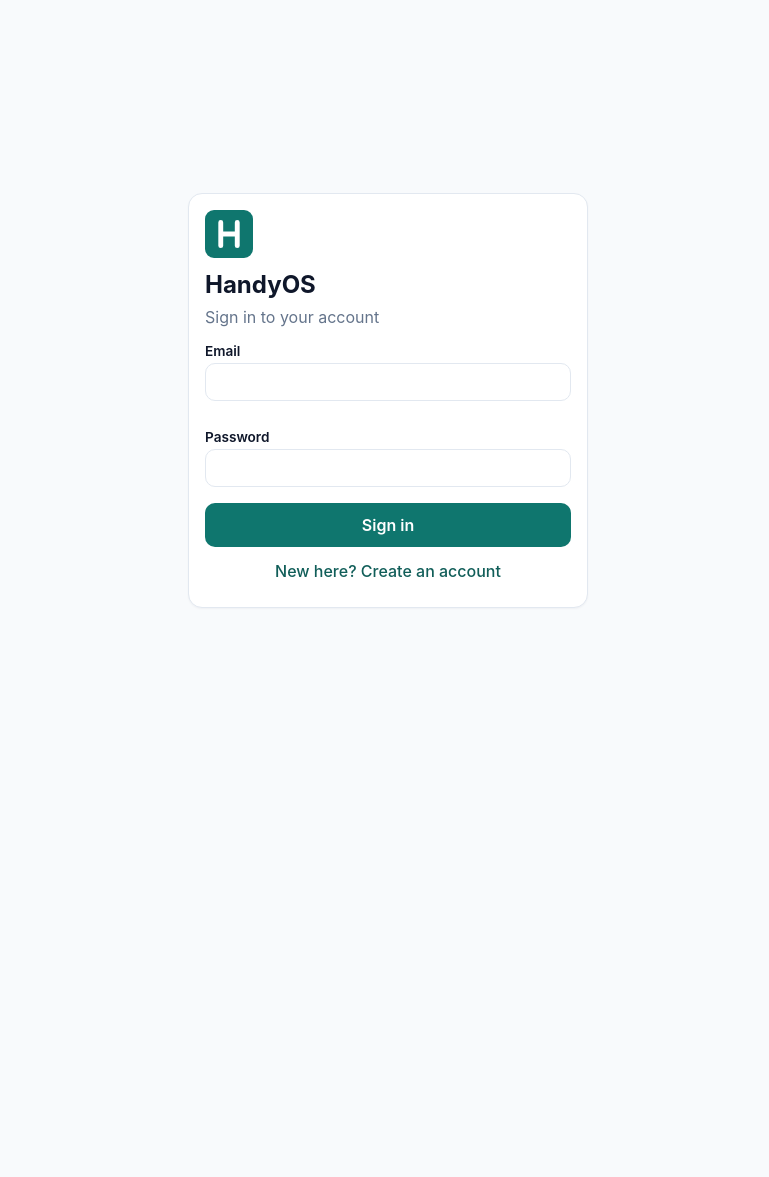
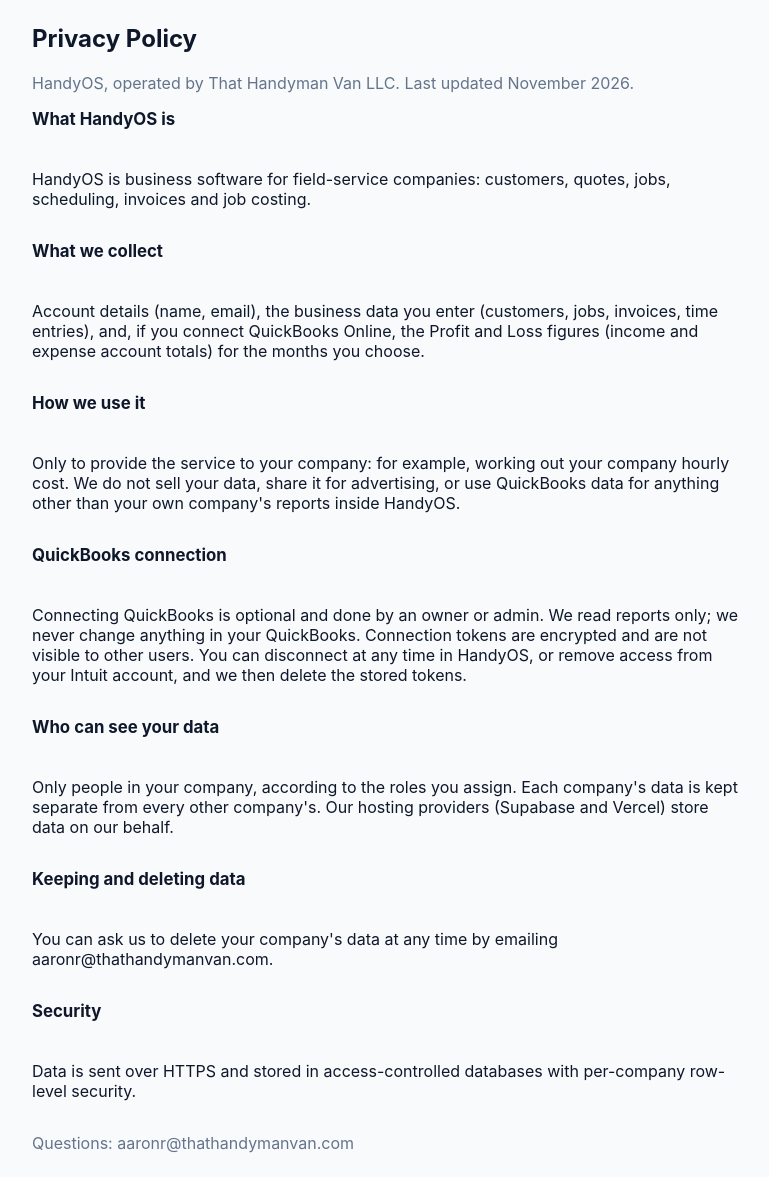
Before and after one commit to aaronr-maker/handyos, a React (Vite) app: page /privacy in a window 1280 px wide. Shown: the whole page, without its empty margins (252-1021 px from the left). Before the commit the page ends 800 px from the top, so only its background shows below. Built offline with nearby package versions, Linux system fonts and the light colour scheme; no server answers.

Commit message:
Public privacy policy and terms pages (needed for Intuit production approval)
Co-Authored-By: Claude Sonnet 5.5 <noreply@anthropic.com>
Claude-Session: https://claude.ai/code/session_0122JnayoLDyUHreArzAD3cY

```diff
--- a/src/app/App.tsx
+++ b/src/app/App.tsx
@@ -10,13 +10,26 @@ import { SystemScreen } from './screens/SystemScreen';
 import { SettingsScreen } from './screens/SettingsScreen';
 import { TeamScreen } from './screens/TeamScreen';
 import { EarningsScreen } from './screens/EarningsScreen';
+import { PrivacyPage, TermsPage } from './screens/LegalPages';
 
 export function App() {
+  return (
+    <BrowserRouter>
+      <Routes>
+        <Route path="/privacy" element={<PrivacyPage />} />
+        <Route path="/terms" element={<TermsPage />} />
+        <Route path="*" element={<Private />} />
+      </Routes>
+    </BrowserRouter>
+  );
+}
+
+/** Everything that needs a sign-in. */
+function Private() {
   return (
     <AuthProvider>
       <AuthGate>
       <RuntimeProvider runtime={runtime}>
-      <BrowserRouter>
         <Routes>
           <Route element={<AppShell />}>
             <Route index element={<HomeScreen />} />
@@ -31,7 +44,6 @@ export function App() {
             <Route path="*" element={<HomeScreen />} />
           </Route>
         </Routes>
-      </BrowserRouter>
       </RuntimeProvider>
       </AuthGate>
     </AuthProvider>
--- /dev/null
+++ b/src/app/screens/LegalPages.tsx
@@ -0,0 +1,52 @@
+/** Public pages (no sign-in): Intuit and other services require a privacy policy and terms of use at a public web address. */
+const UPDATED = 'November 2026';
+const CONTACT = 'aaronr@thathandymanvan.com';
+
+function Shell({ title, children }: { title: string; children: React.ReactNode }) {
+  return (
+    <main className="page" style={{ maxWidth: 760, margin: '0 auto', padding: 24 }}>
+      <h1>{title}</h1>
+      <p className="muted">HandyOS, operated by That Handyman Van LLC. Last updated {UPDATED}.</p>
+      {children}
+      <p className="muted">Questions: {CONTACT}</p>
+    </main>
+  );
+}
+
+export function PrivacyPage() {
+  return (
+    <Shell title="Privacy Policy">
+      <h2>What HandyOS is</h2>
+      <p>HandyOS is business software for field-service companies: customers, quotes, jobs, scheduling, invoices and job costing.</p>
+      <h2>What we collect</h2>
+      <p>Account details (name, email), the business data you enter (customers, jobs, invoices, time entries), and, if you connect QuickBooks Online, the Profit and Loss figures (income and expense account totals) for the months you choose.</p>
+      <h2>How we use it</h2>
+      <p>Only to provide the service to your company: for example, working out your company hourly cost. We do not sell your data, share it for advertising, or use QuickBooks data for anything other than your own company's reports inside HandyOS.</p>
+      <h2>QuickBooks connection</h2>
+      <p>Connecting QuickBooks is optional and done by an owner or admin. We read reports only; we never change anything in your QuickBooks. Connection tokens are encrypted and are not visible to other users. You can disconnect at any time in HandyOS, or remove access from your Intuit account, and we then delete the stored tokens.</p>
+      <h2>Who can see your data</h2>
+      <p>Only people in your company, according to the roles you assign. Each company's data is kept separate from every other company's. Our hosting providers (Supabase and Vercel) store data on our behalf.</p>
+      <h2>Keeping and deleting data</h2>
+      <p>You can ask us to delete your company's data at any time by emailing {CONTACT}.</p>
+      <h2>Security</h2>
+      <p>Data is sent over HTTPS and stored in access-controlled databases with per-company row-level security.</p>
+    </Shell>
+  );
+}
+
+export function TermsPage() {
+  return (
+    <Shell title="Terms of Use">
+      <h2>Using HandyOS</h2>
+      <p>HandyOS is provided to help you run your business. You are responsible for the accuracy of the data you enter and for the people you give access to.</p>
+      <h2>Your data</h2>
+      <p>Your business data stays yours. We use it only to provide the service, as described in our <a href="/privacy">Privacy Policy</a>.</p>
+      <h2>Third-party services</h2>
+      <p>If you connect QuickBooks Online, your use of QuickBooks is also governed by Intuit's terms. HandyOS only reads reports from it.</p>
+      <h2>No warranty</h2>
+      <p>The service is provided "as is". Figures such as hourly rates are aids to your decisions; check them against your own books and advisers. To the extent allowed by law, we are not liable for indirect losses.</p>
+      <h2>Ending use</h2>
+      <p>You may stop using HandyOS at any time and ask us to delete your data. We may suspend accounts that misuse the service.</p>
+    </Shell>
+  );
+}
```
